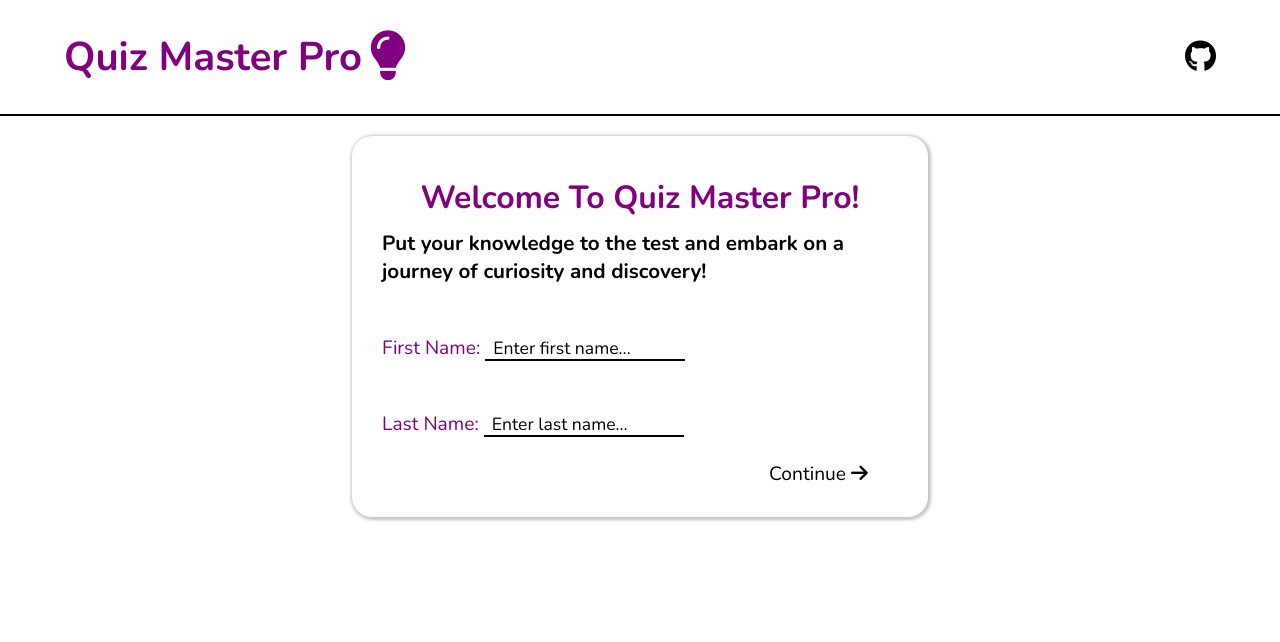
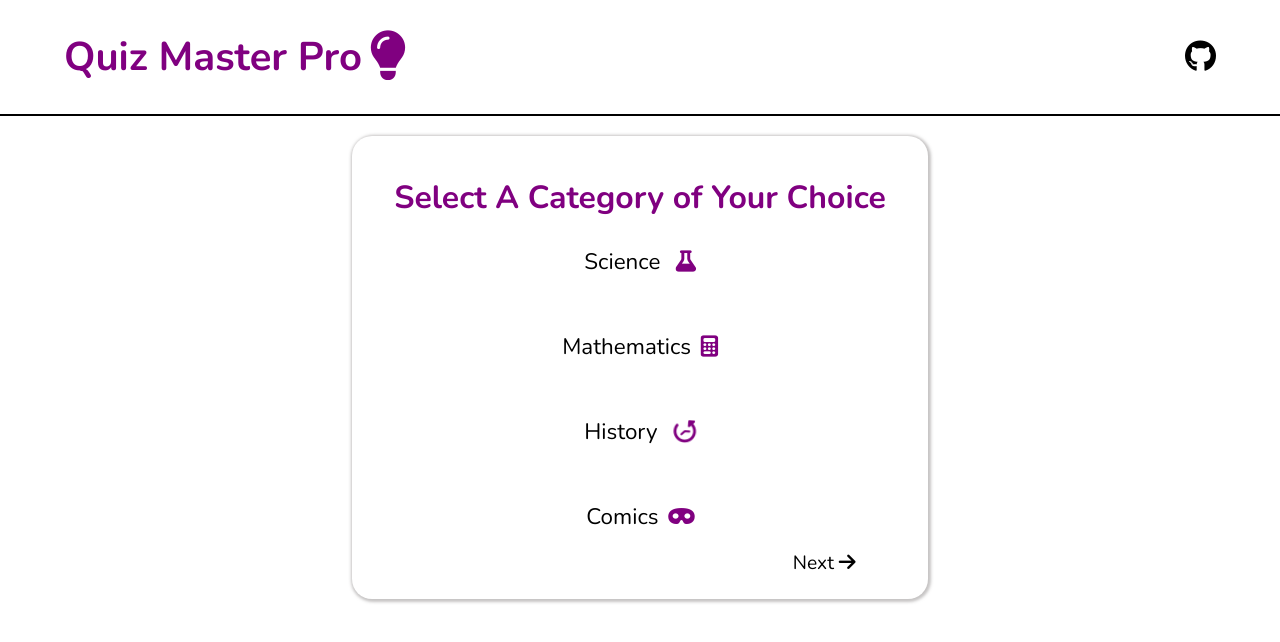
Before and after one commit to chrismbah/Quiz-Master, a React (Vite) app: page / in a window 1280 px wide. Shown: the top 642 px of the page. Built offline with nearby package versions, Linux system fonts and the light colour scheme.

Commit message:
Implemented more states

```diff
--- a/src/App.jsx
+++ b/src/App.jsx
@@ -7,9 +7,10 @@ import "./App.css";
 export const QuizApp = createContext();
 
 export default function App() {
-  const [quizState, setQuizState] = useState("menu");
+  const [quizCategory,setQuizCategory]=useState("")
+  const [quizState, setQuizState] = useState("category");
   return (
-    <QuizApp.Provider value={{ quizState, setQuizState }}>
+    <QuizApp.Provider value={{ quizState, setQuizState,quizCategory,setQuizCategory }}>
       <div className="App">
         <div className="header">
           <h2>
```
